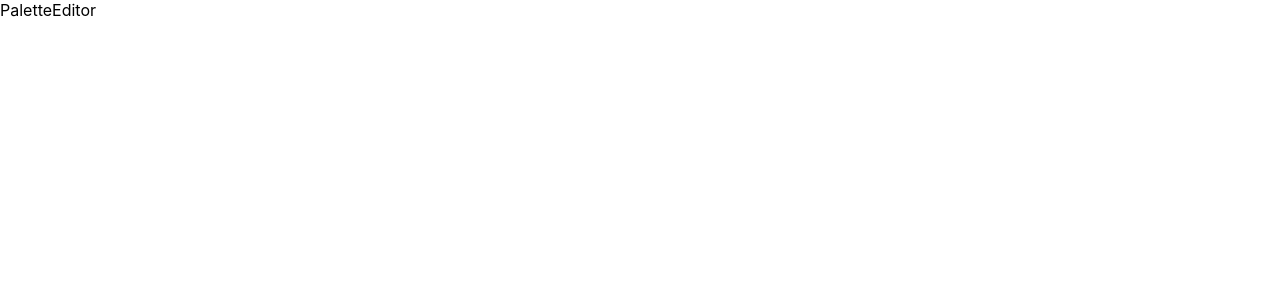
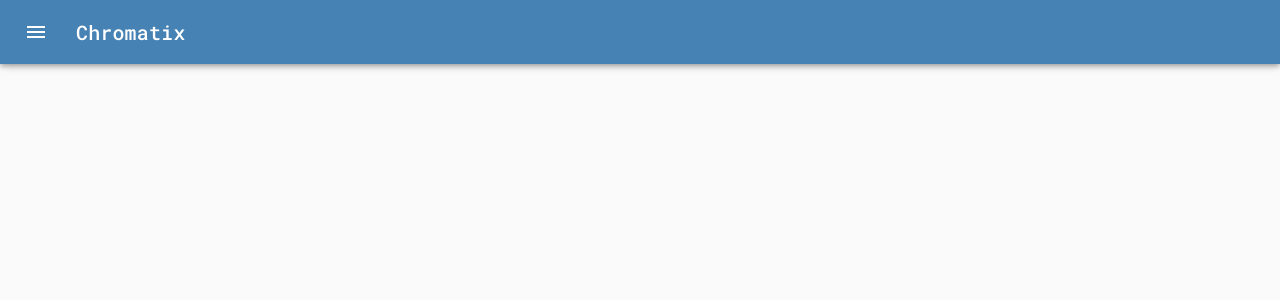
Before and after one commit to Kunstix/Chromatix, a React (Create React App) app: page /palette/new in a window 1280 px wide. Shown: the top 300 px of the page. Built offline with nearby package versions, Linux system fonts and the light colour scheme.

Commit message:
add drawer

```diff
--- a/src/components/colors/PaletteEditor.jsx
+++ b/src/components/colors/PaletteEditor.jsx
@@ -1,10 +1,139 @@
-import React, { Component } from 'react';
-import './Palette.scss';
+import React from 'react';
+import clsx from 'clsx';
+import { makeStyles } from '@material-ui/core/styles';
+import Drawer from '@material-ui/core/Drawer';
+import CssBaseline from '@material-ui/core/CssBaseline';
+import AppBar from '@material-ui/core/AppBar';
+import Toolbar from '@material-ui/core/Toolbar';
+import Typography from '@material-ui/core/Typography';
+import Divider from '@material-ui/core/Divider';
+import IconButton from '@material-ui/core/IconButton';
+import MenuIcon from '@material-ui/icons/Menu';
+import ChevronLeftIcon from '@material-ui/icons/ChevronLeft';
+import './PaletteEditor.scss';
 
-class PaletteEditor extends Component {
-  render() {
-    return <div className='PaletteEditor'>PaletteEditor</div>;
+const drawerWidth = 240;
+
+const useStyles = makeStyles(theme => ({
+  root: {
+    display: 'flex'
+  },
+  appBar: {
+    transition: theme.transitions.create(['margin', 'width'], {
+      easing: theme.transitions.easing.sharp,
+      duration: theme.transitions.duration.leavingScreen
+    }),
+    backgroundColor: 'steelblue',
+    fontFamily: 'Roboto Mono'
+  },
+  appBarShift: {
+    width: `calc(100% - ${drawerWidth}px)`,
+    marginLeft: drawerWidth,
+    transition: theme.transitions.create(['margin', 'width'], {
+      easing: theme.transitions.easing.easeOut,
+      duration: theme.transitions.duration.enteringScreen
+    })
+  },
+  menuButton: {
+    marginRight: theme.spacing(2)
+  },
+  hide: {
+    display: 'none'
+  },
+  drawer: {
+    width: drawerWidth,
+    flexShrink: 0
+  },
+  drawerPaper: {
+    width: drawerWidth
+  },
+  drawerHeader: {
+    display: 'flex',
+    alignItems: 'center',
+    padding: theme.spacing(0, 1),
+    // necessary for content to be below app bar
+    ...theme.mixins.toolbar,
+    justifyContent: 'flex-end'
+  },
+  content: {
+    flexGrow: 1,
+    padding: theme.spacing(3),
+    transition: theme.transitions.create('margin', {
+      easing: theme.transitions.easing.sharp,
+      duration: theme.transitions.duration.leavingScreen
+    }),
+    marginLeft: -drawerWidth
+  },
+  contentShift: {
+    transition: theme.transitions.create('margin', {
+      easing: theme.transitions.easing.easeOut,
+      duration: theme.transitions.duration.enteringScreen
+    }),
+    marginLeft: 0
   }
+}));
+
+function PaletteEditor(props) {
+  const classes = useStyles();
+  const [open, setOpen] = React.useState(false);
+
+  const handleDrawerOpen = () => {
+    setOpen(true);
+  };
+
+  const handleDrawerClose = () => {
+    setOpen(false);
+  };
+
+  return (
+    <div className={classes.root}>
+      <CssBaseline />
+      <AppBar
+        position='fixed'
+        className={clsx(classes.appBar, {
+          [classes.appBarShift]: open
+        })}
+      >
+        <Toolbar>
+          <IconButton
+            color='inherit'
+            aria-label='open drawer'
+            onClick={handleDrawerOpen}
+            edge='start'
+            className={clsx(classes.menuButton, open && classes.hide)}
+          >
+            <MenuIcon />
+          </IconButton>
+          <Typography variant='h6' noWrap style={{ fontFamily: 'Roboto Mono' }}>
+            Chromatix
+          </Typography>
+        </Toolbar>
+      </AppBar>
+      <Drawer
+        className={classes.drawer}
+        variant='persistent'
+        anchor='left'
+        open={open}
+        classes={{
+          paper: classes.drawerPaper
+        }}
+      >
+        <div className={classes.drawerHeader}>
+          <IconButton onClick={handleDrawerClose}>
+            <ChevronLeftIcon />
+          </IconButton>
+        </div>
+        <Divider />
+      </Drawer>
+      <main
+        className={clsx(classes.content, {
+          [classes.contentShift]: open
+        })}
+      >
+        <div className={classes.drawerHeader} />
+      </main>
+    </div>
+  );
 }
 
 export default PaletteEditor;
```
